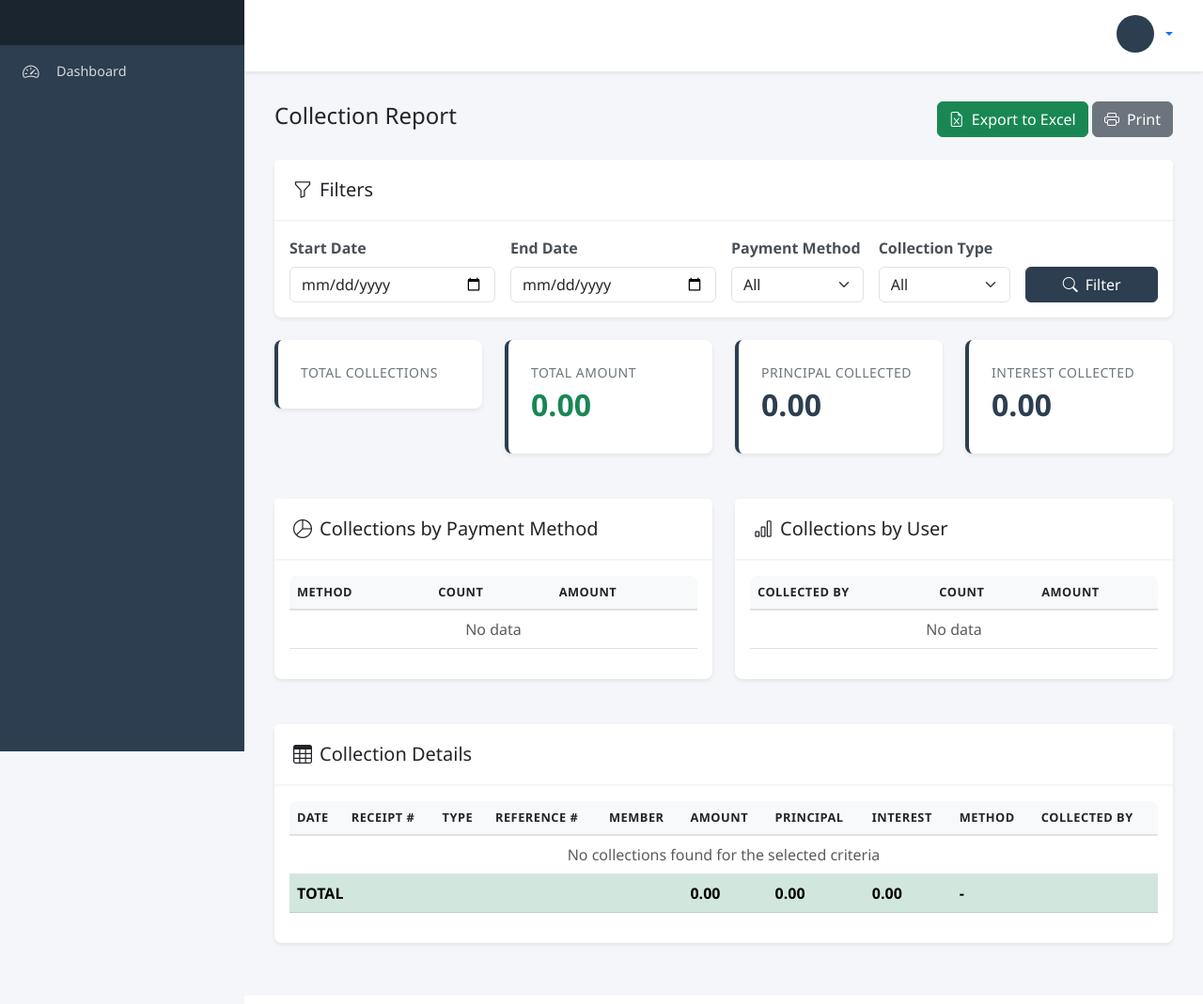
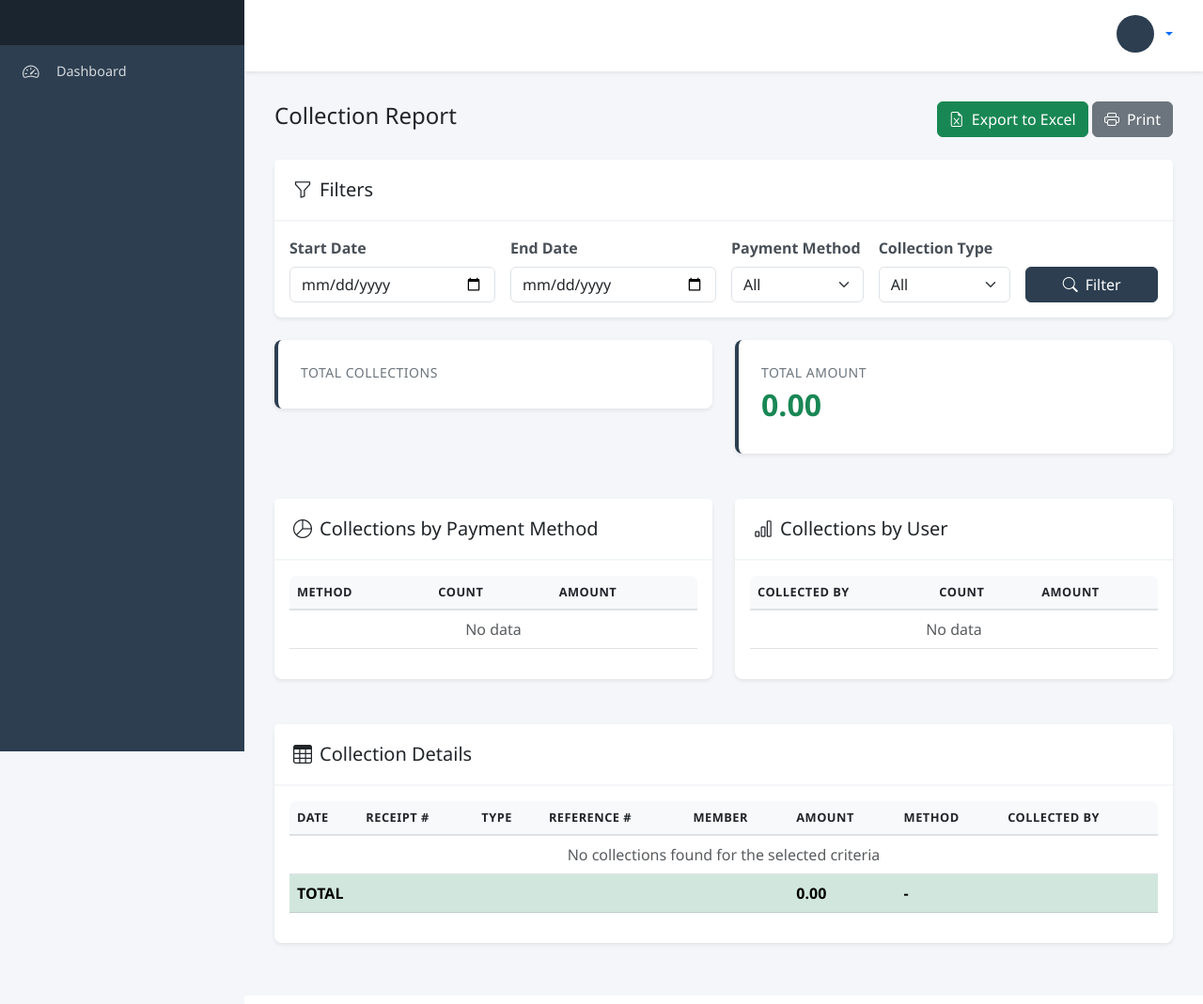
Before and after one commit to VindiPerera/JaanMicro, a Python web app: template app/templates/reports/collection_report.html in a window 1280 px wide. Shown: the top 1069 px of the page at 94% size. Run offline with Jinja, Linux system fonts and the light colour scheme; the template is opened without the code that fills it, so the values that code supplies are empty; some libraries are stand-ins or nearby versions.

Commit message:
fix: Adjust collection report layout and remove unnecessary fields

```diff
--- a/app/templates/reports/collection_report.html
+++ b/app/templates/reports/collection_report.html
@@ -57,7 +57,7 @@
 
 <!-- Summary Cards -->
 <div class="row mb-4">
-    <div class="col-md-3">
+    <div class="col-md-6">
         <div class="card stats-card">
             <div class="card-body">
                 <div class="stats-label">Total Collections</div>
@@ -65,27 +65,11 @@
             </div>
         </div>
     </div>
-    <div class="col-md-3">
+    <div class="col-md-6">
         <div class="card stats-card">
             <div class="card-body">
                 <div class="stats-label">Total Amount</div>
                 <div class="stats-value text-success">{{ system_settings.currency_symbol }} {{ "%.2f"|format(summary.total_amount|float) if summary.total_amount else '0.00' }}</div>
-            </div>
-        </div>
-    </div>
-    <div class="col-md-3">
-        <div class="card stats-card">
-            <div class="card-body">
-                <div class="stats-label">Principal Collected</div>
-                <div class="stats-value">{{ system_settings.currency_symbol }} {{ "%.2f"|format(summary.total_principal|float) if summary.total_principal else '0.00' }}</div>
-            </div>
-        </div>
-    </div>
-    <div class="col-md-3">
-        <div class="card stats-card">
-            <div class="card-body">
-                <div class="stats-label">Interest Collected</div>
-                <div class="stats-value">{{ system_settings.currency_symbol }} {{ "%.2f"|format(summary.total_interest|float) if summary.total_interest else '0.00' }}</div>
             </div>
         </div>
     </div>
@@ -173,8 +157,6 @@
                         <th>Reference #</th>
                         <th>Member</th>
                         <th>Amount</th>
-                        <th>Principal</th>
-                        <th>Interest</th>
                         <th>Method</th>
                         <th>Collected By</th>
                     </tr>
@@ -196,21 +178,17 @@
                         <td>{{ payment.reference_number }}</td>
                         <td>{{ payment.member_name }}</td>
                         <td><strong>{{ system_settings.currency_symbol }} {{ "%.2f"|format(payment.amount) }}</strong></td>
-                        <td>{{ system_settings.currency_symbol }} {{ "%.2f"|format(payment.principal_amount) }}</td>
-                        <td>{{ system_settings.currency_symbol }} {{ "%.2f"|format(payment.interest_amount) }}</td>
                         <td>{{ payment.payment_method|title if payment.payment_method else 'N/A' }}</td>
                         <td>{{ payment.collected_by.full_name if payment.collected_by else 'N/A' }}</td>
                     </tr>
                     {% else %}
-                    <tr><td colspan="10" class="text-center text-muted">No collections found for the selected criteria</td></tr>
+                    <tr><td colspan="8" class="text-center text-muted">No collections found for the selected criteria</td></tr>
                     {% endfor %}
                 </tbody>
                 <tfoot>
                     <tr class="table-success fw-bold">
                         <td colspan="5">TOTAL</td>
                         <td>{{ system_settings.currency_symbol }} {{ "%.2f"|format(summary.total_amount|float) if summary.total_amount else '0.00' }}</td>
-                        <td>{{ system_settings.currency_symbol }} {{ "%.2f"|format(summary.total_principal|float) if summary.total_principal else '0.00' }}</td>
-                        <td>{{ system_settings.currency_symbol }} {{ "%.2f"|format(summary.total_interest|float) if summary.total_interest else '0.00' }}</td>
                         <td colspan="2">-</td>
                     </tr>
                 </tfoot>
@@ -234,11 +212,9 @@ function exportToExcel() {
         ['Summary'],
         ['Total Collections', {{ summary.total_count }}],
         ['Total Amount', 'Rs. {{ "%.2f"|format(summary.total_amount) }}'],
-        ['Principal Collected', 'Rs. {{ "%.2f"|format(summary.total_principal) }}'],
-        ['Interest Collected', 'Rs. {{ "%.2f"|format(summary.total_interest) }}'],
         [''],
         ['Collection Details'],
-        ['Date', 'Receipt #', 'Type', 'Reference #', 'Member', 'Amount', 'Principal', 'Interest', 'Method', 'Collected By']
+        ['Date', 'Receipt #', 'Type', 'Reference #', 'Member', 'Amount', 'Method', 'Collected By']
     ];
 
     // Add payment data
@@ -250,8 +226,6 @@ function exportToExcel() {
         '{{ payment.reference_number }}',
         '{{ payment.member_name }}',
         {{ payment.amount }},
-        {{ payment.principal_amount }},
-        {{ payment.interest_amount }},
         '{{ payment.payment_method|title if payment.payment_method else "N/A" }}',
         '{{ payment.collected_by.full_name if payment.collected_by else "N/A" }}'
     ]);
@@ -261,8 +235,6 @@ function exportToExcel() {
     summaryData.push([
         '', '', '', '', 'TOTAL',
         {{ summary.total_amount }},
-        {{ summary.total_principal }},
-        {{ summary.total_interest }},
         '', ''
     ]);
 
@@ -277,8 +249,6 @@ function exportToExcel() {
         {wch: 20}, // Reference
         {wch: 25}, // Member
         {wch: 12}, // Amount
-        {wch: 12}, // Principal
-        {wch: 12}, // Interest
         {wch: 15}, // Method
         {wch: 20}  // Collected By
     ];
```
